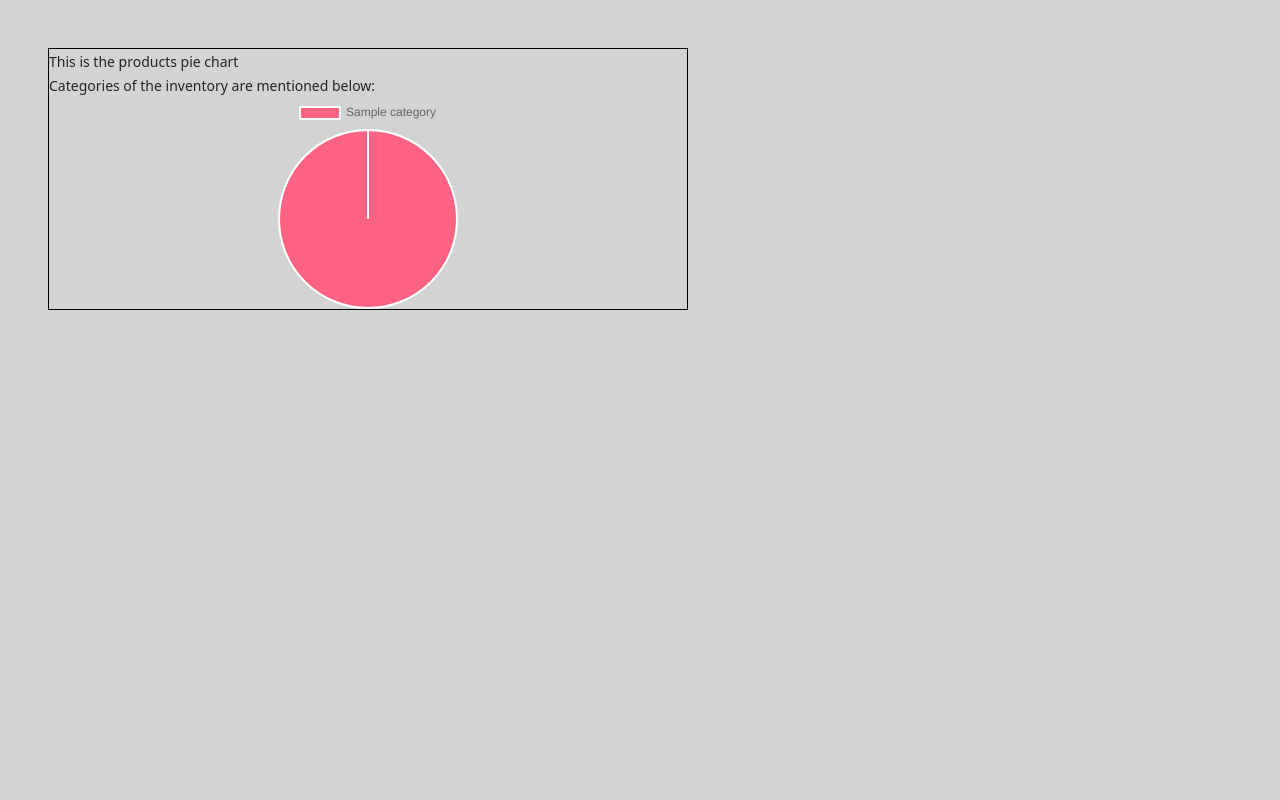
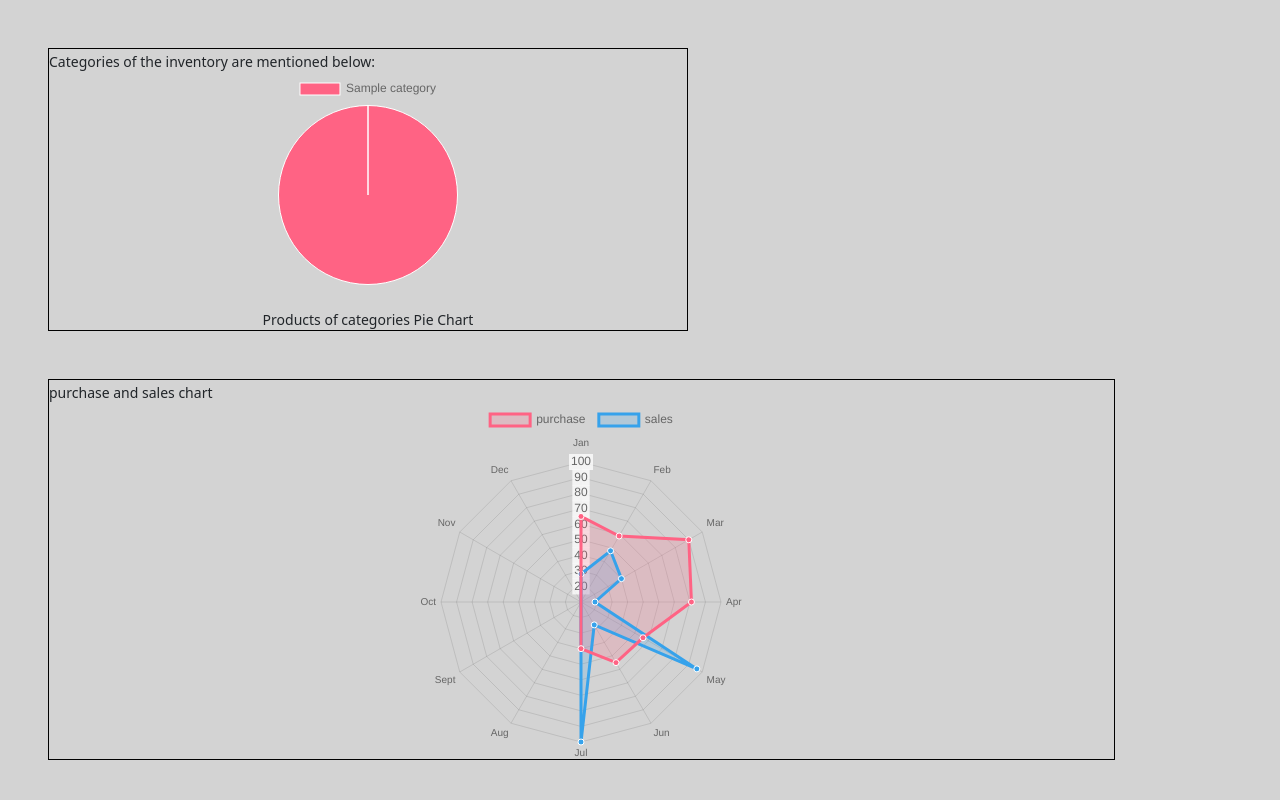
Before and after one commit to binayak316/Inventory-Management-System, a Django app: page /ChartData/ in a window 1280 px wide; the page is wider, and only the part inside the window is pictured. Run offline with Django 4.2, Linux system fonts and the light colour scheme; tables that the repository leaves empty hold one stand-in row (values such as "Sample post"); some libraries are stand-ins or nearby versions.

Commit message:
radar chart for purchase and sales

```diff
--- a/auth_app/templates/auth_app/chart/index_chart.html
+++ b/auth_app/templates/auth_app/chart/index_chart.html
@@ -20,8 +20,10 @@
 
 
     {%block scripts%}
+    <!-- pie chart starts -->
     <script>
- $(document).ready(function(){
+
+    $(document).ready(function(){
     var ctx = document.getElementById('myChart').getContext('2d');
     var myChart = new Chart(ctx, {
         type: 'pie',
@@ -44,12 +46,73 @@
                 'rgb(54, 162, 235)',
                 'rgb(255, 205, 86)'
                 ],
-                hoverOffset: 4
+                borderWidth:1,
+                hoverOffset: 30
+
             }]
             },
 
 });
 });
+
+</script>
+<!-- pie chart ends -->
+<script>
+
+    $(document).ready(function(){
+        // const DATA_COUNT = 12;
+        // const NUMBER_CFG = {count:DATA_COUNT, min:0, max:100};
+        // const labels  = Utils.months({count:12});
+
+        var radar = document.getElementById('Radar_chart').getContext('2d');
+        var Radar_chart = new Chart(radar, {
+            type:'radar',
+            data: {
+                labels: [ 'Jan', 'Feb' , 'Mar' , 'Apr', 'May' , 'Jun' , 'Jul' , 'Aug', 'Sept', 'Oct', 'Nov', 'Dec'
+                // {%for data in purchases%}
+                // // '{{data.status.completed}}',
+                // {% endfor %}
+                ], //it is the boundry label
+                datasets:[
+                    {
+                        label : 'purchase ',
+                        data :[65, 59, 90, 81, 56, 55, 40],
+                        fill: true,
+                        backgroundColor: 'rgba(255, 99, 132, 0.2)',
+                        borderColor: 'rgb(255, 99, 132)',
+                        pointBackgroundColor: 'rgb(255, 99, 132)',
+                        pointBorderColor: '#fff',
+                        pointHoverBackgroundColor: '#fff',
+                        pointHoverBorderColor: 'rgb(255, 99, 132)',
+                    },
+                    {
+                        label: 'sales',
+                        data: [28, 48, 40, 19, 96, 27, 100],
+                        fill: true,
+                        backgroundColor: 'rgba(54, 162, 235, 0.2)',
+                        borderColor: 'rgb(54, 162, 235)',
+                        pointBackgroundColor: 'rgb(54, 162, 235)',
+                        pointBorderColor: '#fff',
+                        pointHoverBackgroundColor: '#fff',
+                        pointHoverBorderColor: 'rgb(54, 162, 235)',
+                    }
+
+                ],
+
+            },
+
+            options: {
+                responsive:true,
+
+                elements:{
+                    line:{
+                        borderWidth:3
+                    }
+                }
+            }
+
+        })
+    });
 </script>
 {%endblock scripts%}
 
@@ -58,15 +121,23 @@
 
 <div class="col-12 mt-5 mx-5">
     <div class="col-6" style="border:1px solid black;">
-        <small>This is the products pie chart</small><br>
         <small>Categories of the inventory are mentioned below:</small>
-        <div>
+        <div >
             <canvas id="myChart" width="300" height="100 "></canvas>
+            <small class="d-flex justify-content-center mt-4">Products of categories Pie Chart</small>
 
           </div>
     </div>
+</div>
+<div class="col-12 mt-5 ">
+    <div class="col-10 mx-5">
+        <div style="border: 1px solid black;">
+            <small>purchase and sales chart</small>
+            <canvas id="Radar_chart" width="300" height="100 "></canvas>
 
 
+        </div>
+    </div>
 </div>
     {%endblock %}
 
--- a/auth_app/views.py
+++ b/auth_app/views.py
@@ -5,6 +5,7 @@ from .forms import MyUserForm
 from django.contrib import messages
 from auth_app.models import MyUser
 from purchase_app.models import Purchase, PurchaseItem
+from sales_app.models import Sales, SalesItem
 from product_app.models import Product, Category
 import math,random
 from .models import OtpModel
@@ -333,4 +334,6 @@ class ChartData(TemplateView):
         context = super().get_context_data(**kwargs)
         context['products'] = Product.objects.all()
         context['categories'] = Category.objects.all()
+        context['purchases'] = Purchase.objects.all()
+        context['sales'] = Sales.objects.all()
         return context
```
